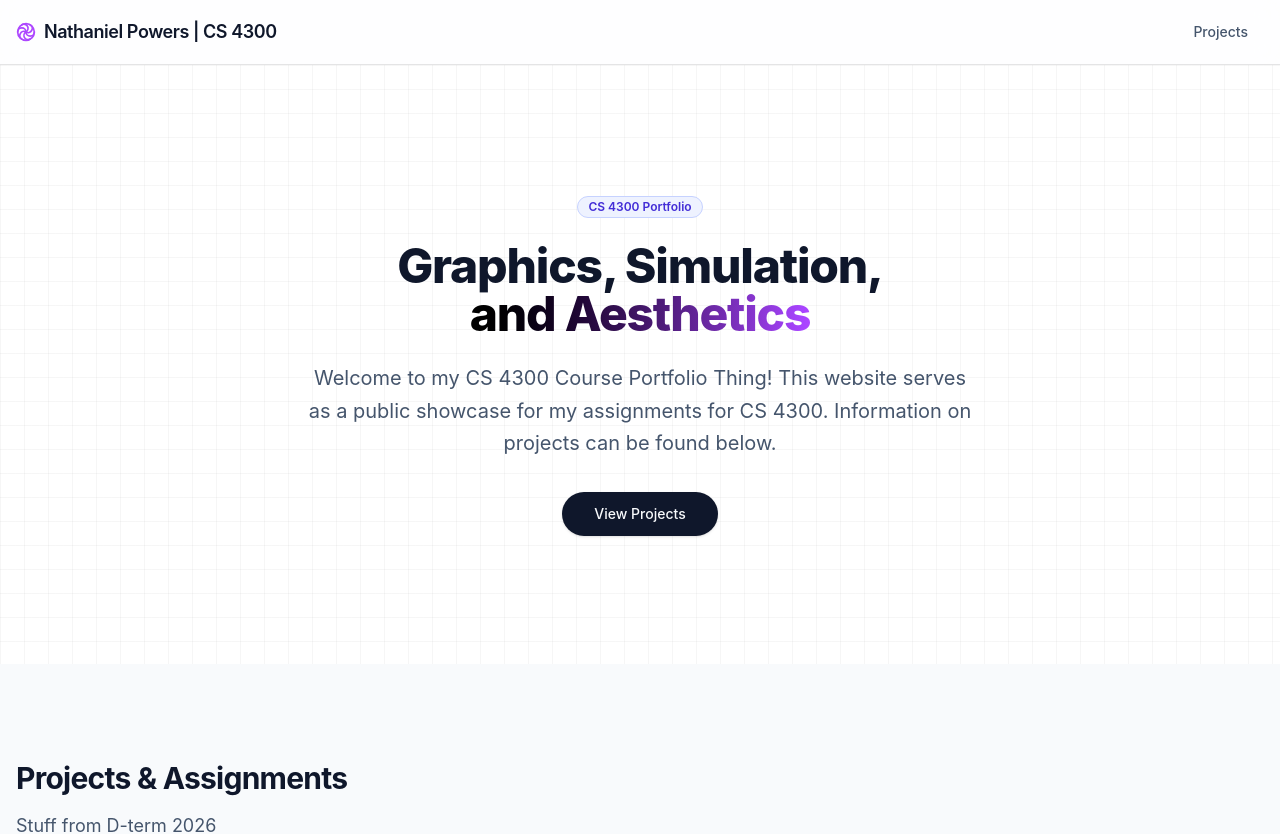
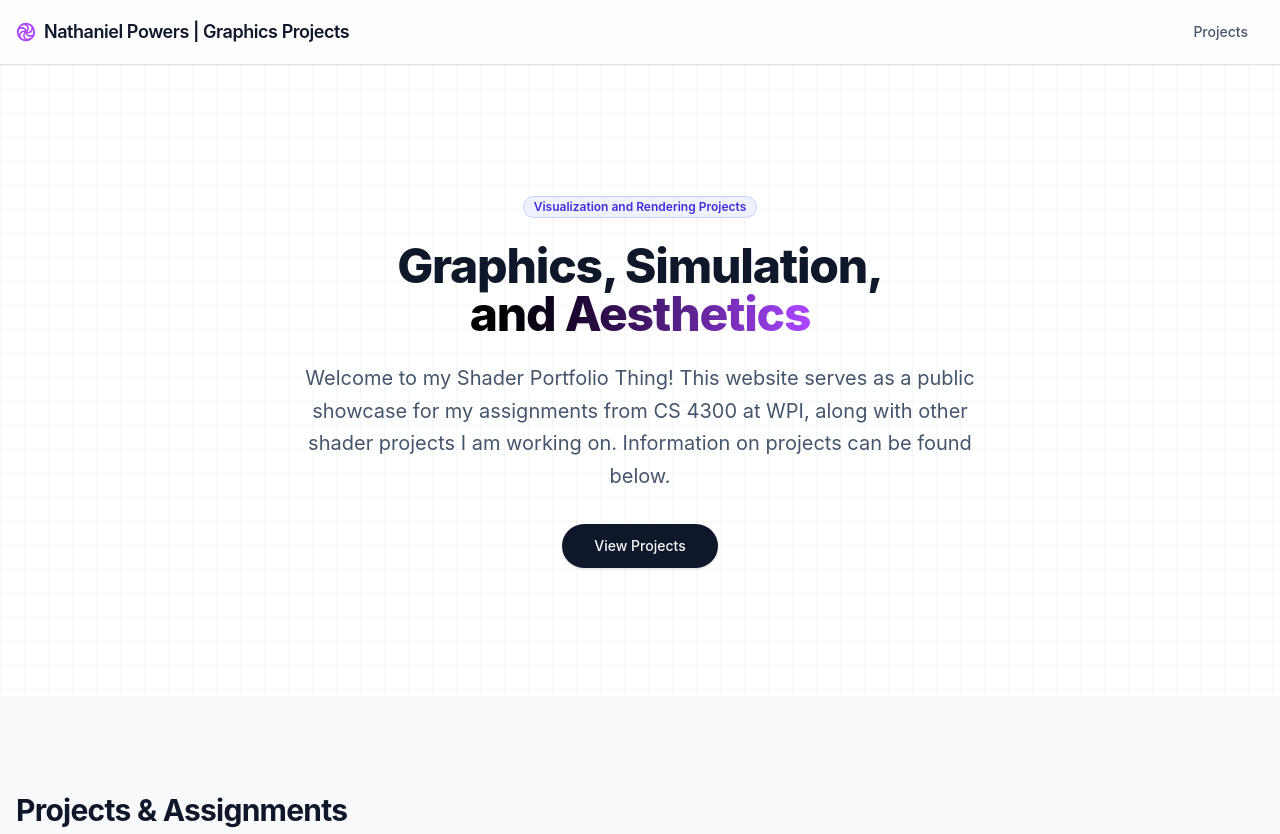
Before and after one commit to nmpowers/CS4300-Portfolio, a React (Vite) app: page / in a window 1280 px wide. Shown: the top 834 px of the page. Built offline with nearby package versions, Linux system fonts and the light colour scheme.

Commit message:
Updated website details

```diff
--- a/src/app/App.tsx
+++ b/src/app/App.tsx
@@ -171,7 +171,7 @@ export default function App() {
         <div className="container mx-auto px-4 h-16 flex items-center justify-between">
           <div className="flex items-center gap-2 font-semibold tracking-tight text-lg">
             <LoaderPinwheel className="w-5 h-5 text-purple-500" />
-            <span>Nathaniel Powers | CS 4300</span>
+            <span>Nathaniel Powers | Graphics Projects</span>
           </div>
           <nav>
             <Button variant="ghost" asChild>
@@ -195,7 +195,7 @@ export default function App() {
                 variant="secondary"
                 className="mb-6 bg-indigo-50 text-indigo-700 hover:bg-indigo-100 border-indigo-200"
               >
-                CS 4300 Portfolio
+                Visualization and Rendering Projects
               </Badge>
               <h1 className="text-4xl md:text-5xl font-extrabold tracking-tight text-slate-900 mb-6">
                 Graphics, Simulation, <br />
@@ -204,8 +204,8 @@ export default function App() {
                 </span>
               </h1>
               <p className="text-lg md:text-xl text-slate-600 mb-8 leading-relaxed">
-                Welcome to my CS 4300 Course Portfolio Thing! This website serves as a public
-                showcase for my assignments for CS 4300. Information on projects can be found below.
+                Welcome to my Shader Portfolio Thing! This website serves as a public
+                showcase for my assignments from CS 4300 at WPI, along with other shader projects I am working on. Information on projects can be found below.
               </p>
               <div className="flex justify-center gap-4">
                 <Button size="lg" className="rounded-full shadow-sm" asChild>
```
